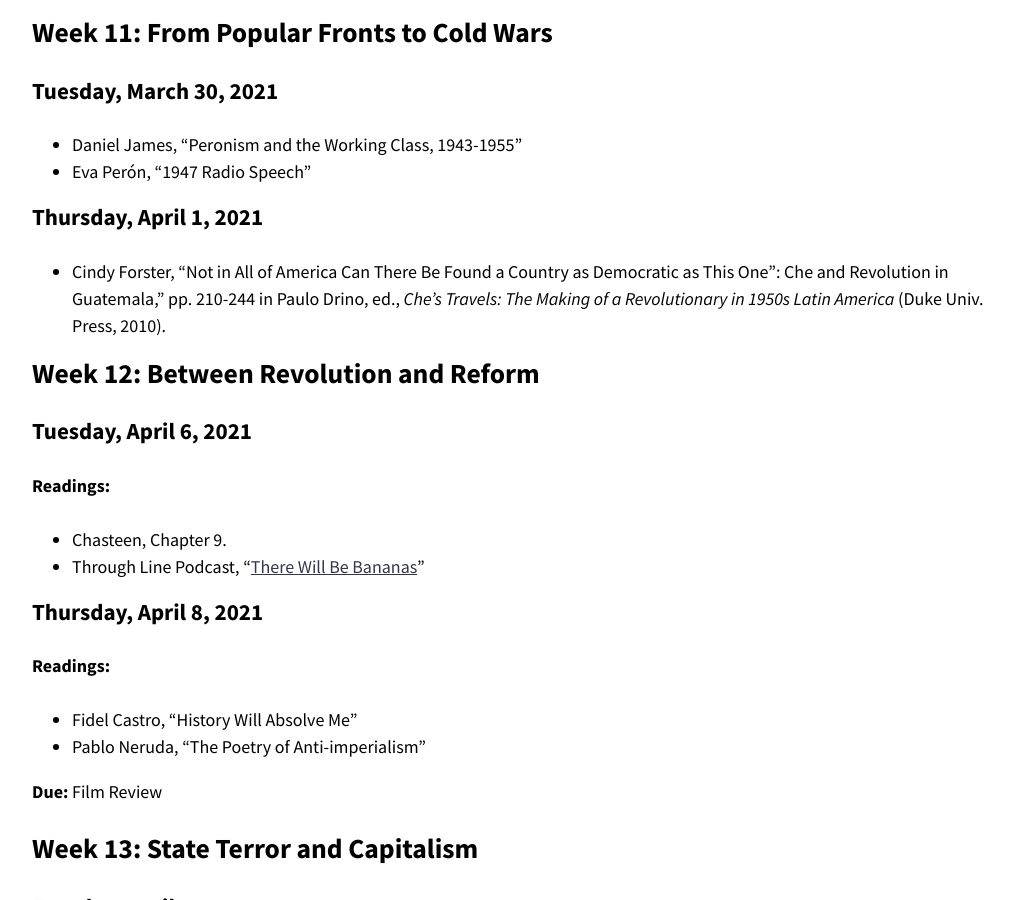
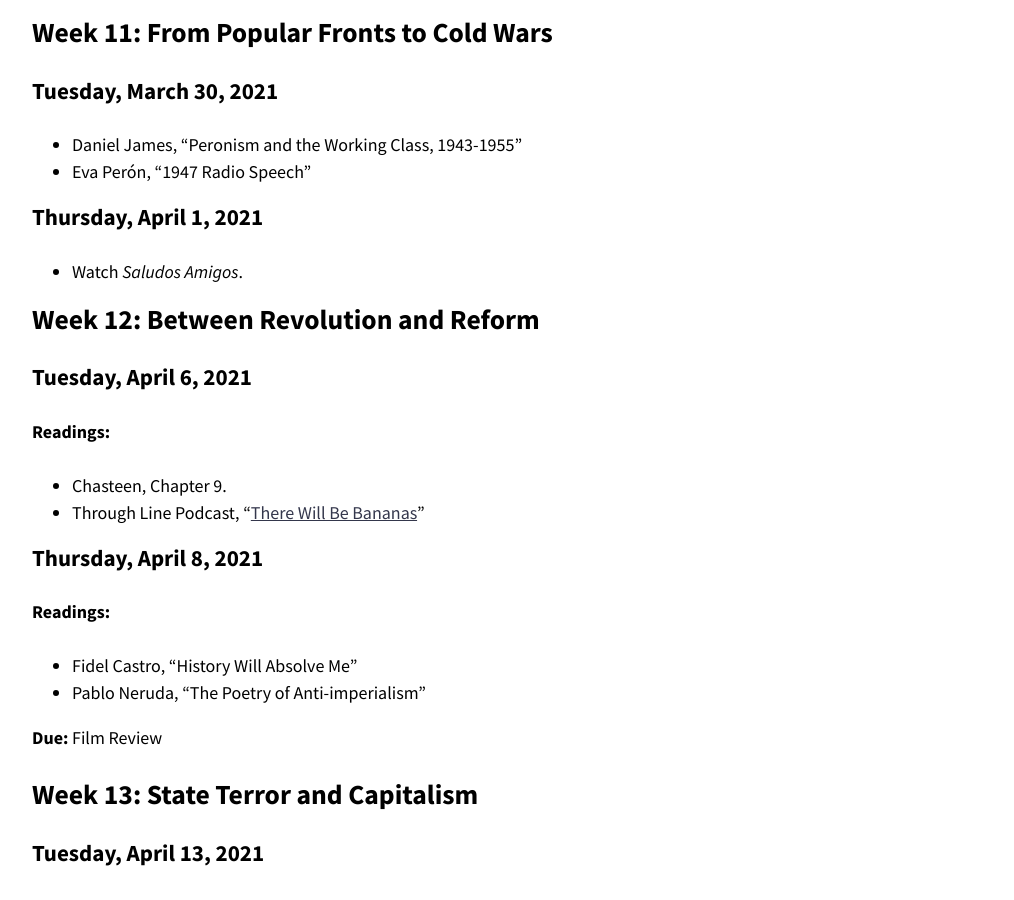
Before and after one commit to chadblack/2021MLA, a Jekyll site: the page built from calendar.md, in a window 1280 px wide and 900 px high, scrolled down 5400 px. Shown: the whole window, without its empty margins (114-1128 px from the left). Built offline with Jekyll 4.4.1, drawn with Linux system fonts in a browser that asks for light colours; nearby versions of some CDN libraries.

Commit message:
calendar

```diff
--- a/calendar.md
+++ b/calendar.md
@@ -189,10 +189,8 @@ No class this week. Exam due by Friday at 5:00pm.
 
 ### Thursday, April 1, 2021
 
-* Cindy Forster, "Not in All of America Can There Be Found a Country as
-  Democratic as This One": Che and Revolution in Guatemala," pp. 210-244 in
-  Paulo Drino, ed., *Che's Travels: The Making of a Revolutionary in 1950s
-  Latin America* (Duke Univ. Press, 2010).
+* Watch *Saludos Amigos*.
+
 
 ## Week 12: Between Revolution and Reform
 
```
